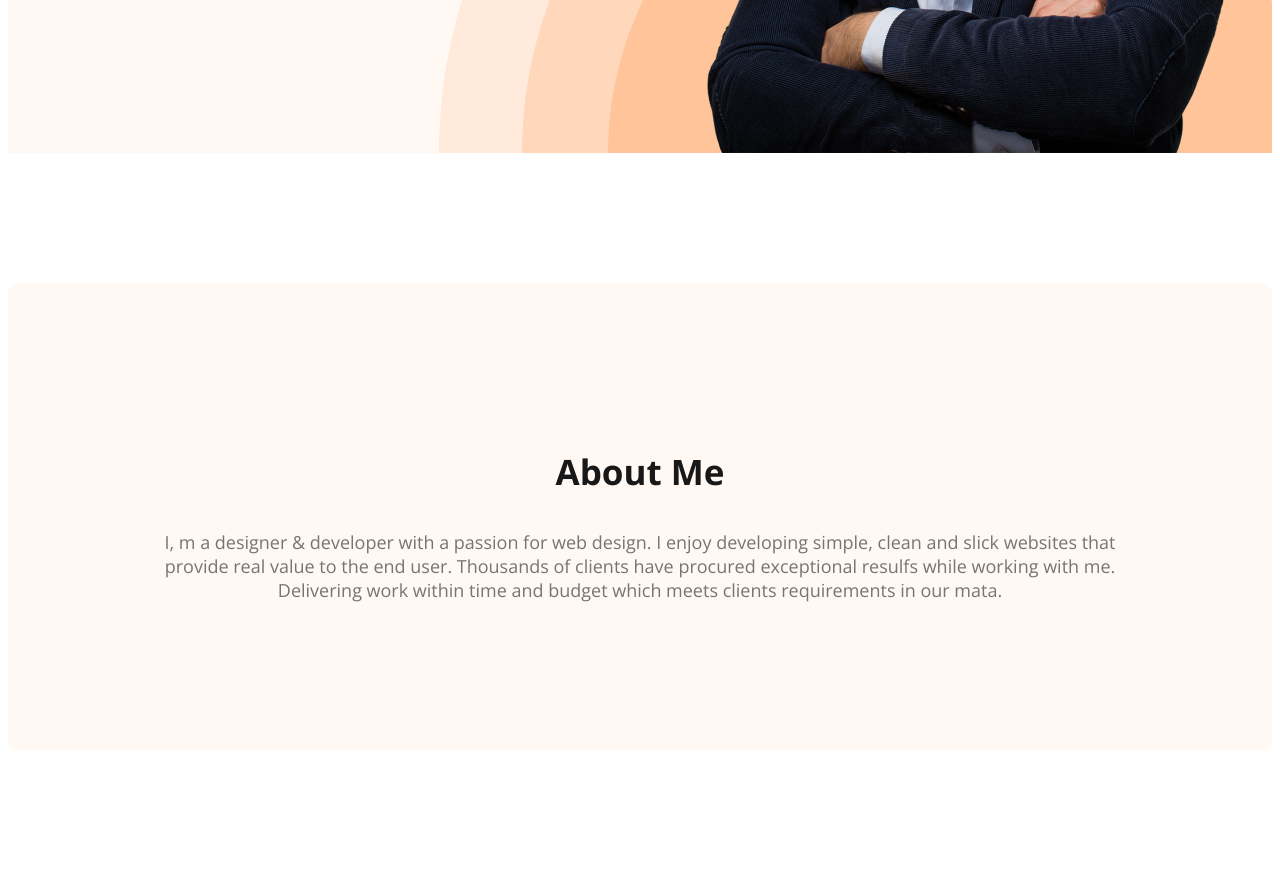
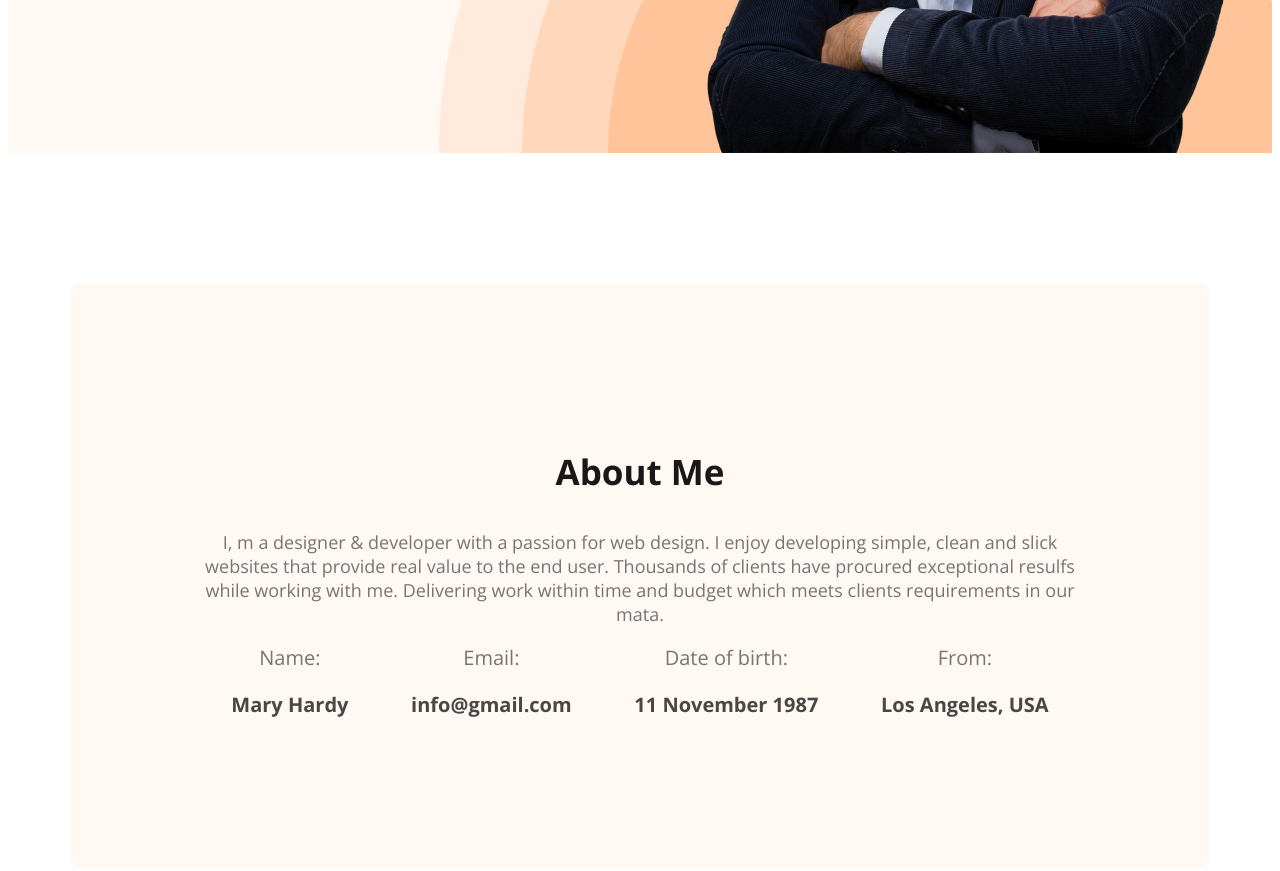
Before and after one commit to jannat809/Developer-Portfolio, a plain HTML site: page index.html in a window 1280 px wide. Shown: the part 646-1517 px from the top of the page. Drawn offline with nearby package versions, Linux system fonts and the light colour scheme.

Commit message:
added about section

```diff
--- a/index.html
+++ b/index.html
@@ -33,11 +33,34 @@
 
 
     </header>
-    </main>
+    <main>
+
     <section class="about">
         <h3 class="section-title">About Me</h3>
         <p class="section-description">I, m a designer & developer with a passion for web design. I enjoy developing simple, clean and slick websites that provide real value to the end user. Thousands of clients have procured exceptional resulfs while working with me. Delivering work within time and budget which meets clients requirements in our mata.</p>
+        <div class="about-info-container">
+            <div class="about-info">
+                <div class="info-title">Name:</div>
+                <p class="info-description">Mary Hardy </p>
+            </div>
+            <div class="about-info">
+                <div class="info-title">Email:
+                   </div>
+                <p class="info-description"> info@gmail.com</p>
+            </div>
+            <div class="about-info">
+                <div class="info-title">Date of birth:
+                  </div>
+                <p class="info-description">  11 November 1987</p>
+            </div>
+            <div class="about-info">
+                <div class="info-title">From:
+                  </div>
+                <p class="info-description">  Los Angeles, USA</p>
+            </div>
+        </div>
     </section>
+</main>
 
     <footer>
 
--- a/styles/portfolio.css
+++ b/styles/portfolio.css
@@ -95,6 +95,10 @@ nav a{
     margin-bottom: 20px;
 }
 /* main section  */
+main{
+    max-width: 1140px;
+    margin: 0 auto;
+}
 /* about section */
 .about{
     padding: 130px;
@@ -103,3 +107,21 @@ nav a{
     margin: 130px 0;
 
 }
+.about-info-container{
+    display: flex;
+    justify-content: space-around;
+}
+.about-info{
+    color: #757575;
+    text-align: center;
+    font-size: 20px;
+    font-weight: 400;
+
+}
+.info-title{
+    color: #757575;
+}
+.info-description{
+    color: #474747;
+    font-weight: 700;
+}
```
